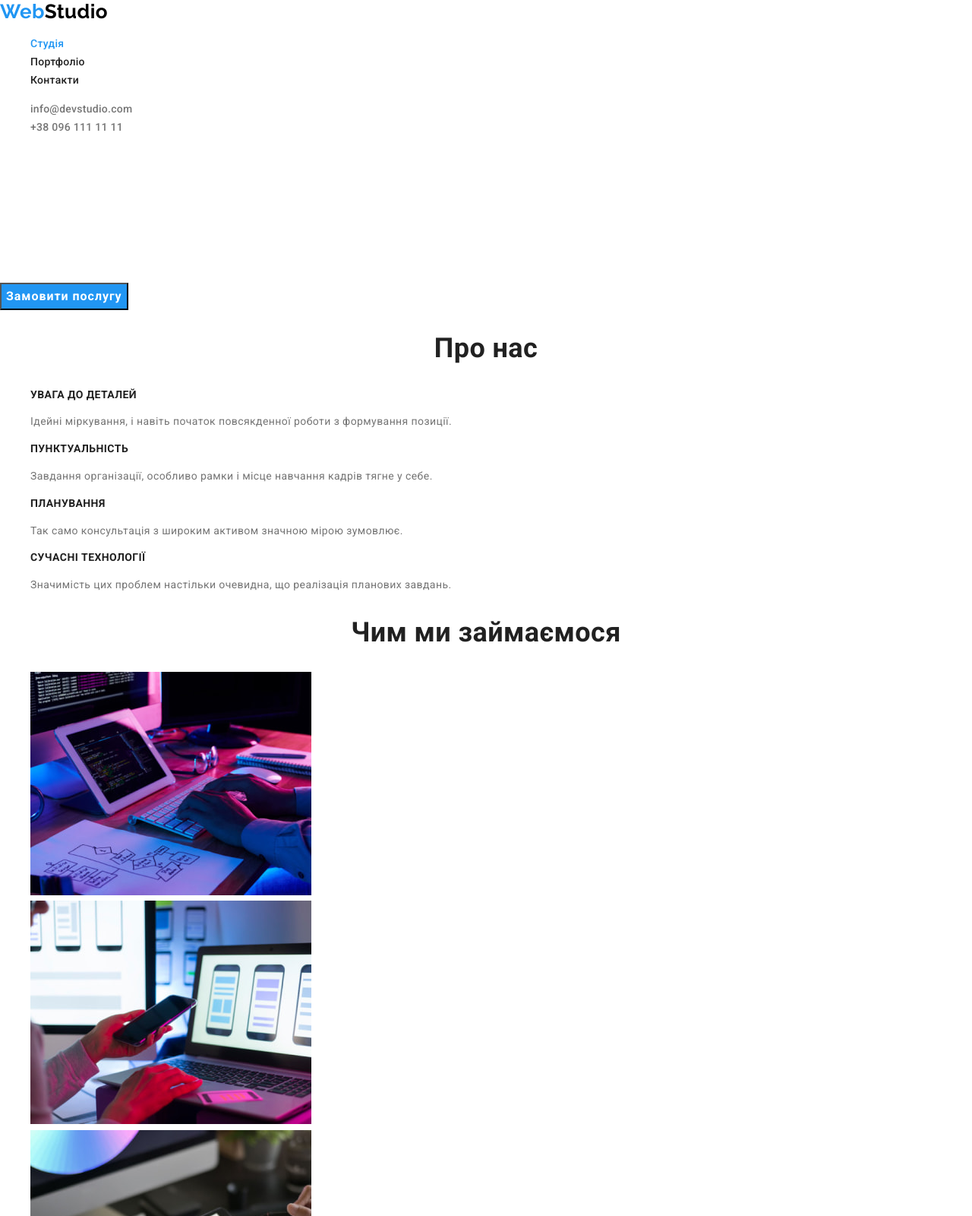
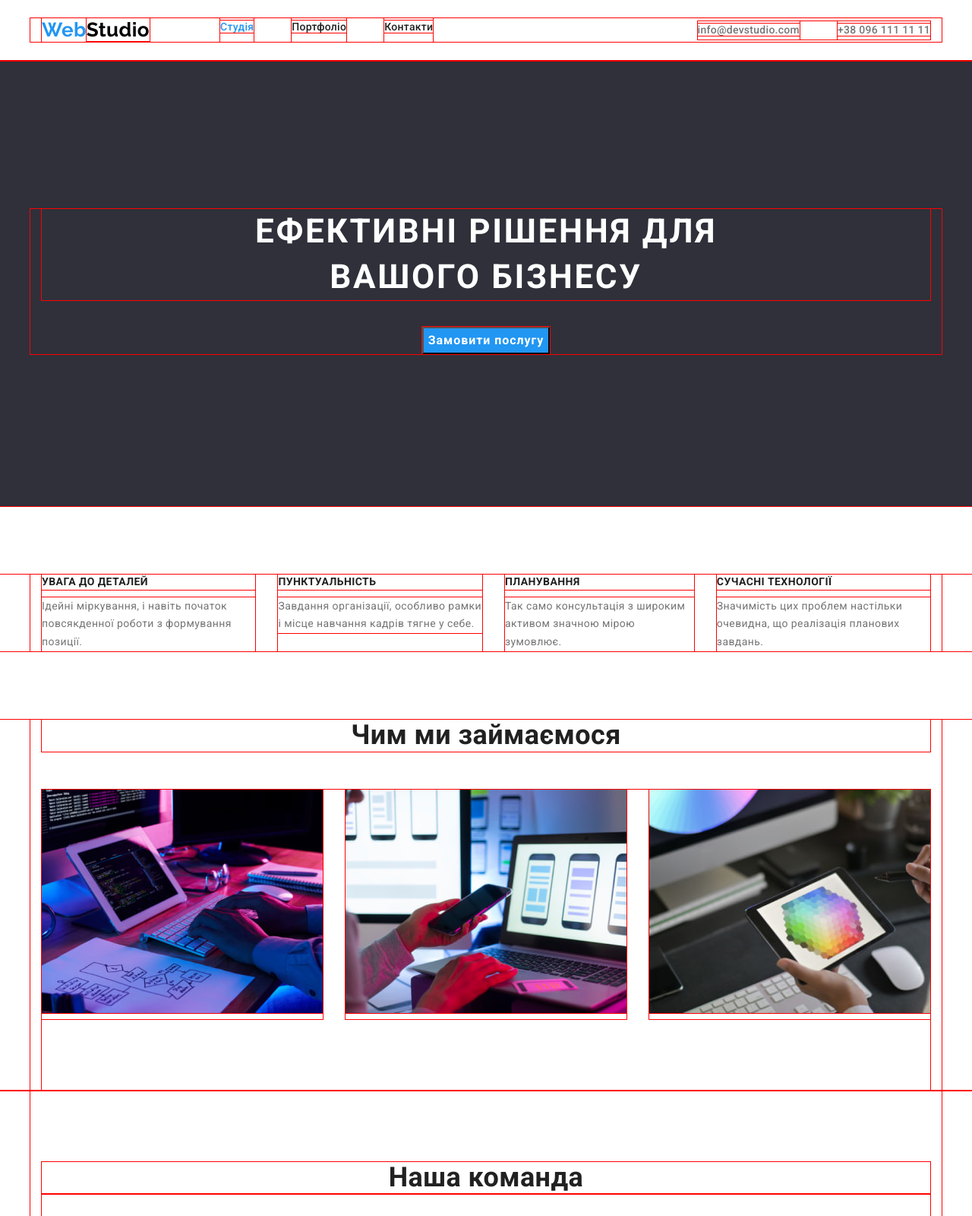
Before and after one commit to VikaKunitskaya/goit-markup-hw-03, a plain HTML site: page index.html in a window 1280 px wide. Shown: the top 1600 px of the page at 76% size. Drawn offline with nearby package versions, Linux system fonts and the light colour scheme.

Commit message:
Add displaystyles

```diff
--- a/css/styles.css
+++ b/css/styles.css
@@ -11,6 +11,10 @@
   --link-color: rgba(255, 255, 255, 0.6);
 }
 
+* {
+  outline: 0.5px solid red;
+}
+
 body {
   font-family: var(--main-font);
   font-size: 14px;
@@ -19,12 +23,37 @@ body {
   letter-spacing: 0.03em;
 }
 
+h1,
+h2,
+h3,
+h4,
+h5,
+h6,
+p,
+ul {
+  margin: 0;
+}
+
 ul {
   list-style: none;
+  padding: 0;
+}
+
+.container {
+  padding: 0 15px;
+  margin: 0 auto;
+  width: 1200px;
 }
 
 .header {
   background-color: var(--primary-bg-color);
+  padding-top: 24px;
+  padding-bottom: 25px;
+}
+
+.header-container{
+  display: flex;
+  align-items: center;
 }
 
 .logo {
@@ -34,11 +63,39 @@ ul {
   line-height: 1.2;
   text-decoration: none;
   color: var(--accent-color);
+
+
 }
 
 .logo-header {
   color: var(--logo-color);
 }
+
+
+.header-contact {
+  display: flex;
+  margin-left: auto;
+}
+.navigation {
+  display: flex;
+}
+
+.nav-list{
+  display: flex;
+  margin-left: 93px;
+}
+
+ .nav-item {
+  margin-right: 50px;
+}
+
+.nav-item:last-child {
+  margin-right: 0;
+}
+/*
+.nav-list .nav-item + .nav-item {
+  margin-left: 50px;
+} */
 
 .nav-link {
   font-weight: 500;
@@ -63,6 +120,15 @@ ul {
   letter-spacing: 0.02em;
   text-decoration: none;
   color: var(--secondary-text-color);
+
+}
+
+.header-contact-item {
+  margin-right: 50px;
+}
+
+  .header-contact-item:last-child {
+  margin-right: 0;
 }
 
 .header-contact-link:hover {
@@ -70,7 +136,9 @@ ul {
 }
 
 .hero {
-  color: var(--secondary-bg-color);
+  background-color: var(--secondary-bg-color);
+  padding-top: 195px;
+  padding-bottom: 200px;
 }
 
 .title {
@@ -81,9 +149,11 @@ ul {
   letter-spacing: 0.06em;
   text-transform: uppercase;
   color: var(--primary-bg-color);
+
 }
 
 .hero-button {
+  display: block;
   color: var(--primary-bg-color);
   background-color: var(--accent-color);
   font-weight: 700;
@@ -91,6 +161,17 @@ ul {
   line-height: 1.88;
   text-align: center;
   letter-spacing: 0.06em;
+  cursor: pointer;
+  margin-top: 35px;
+  margin-left: auto;
+  margin-right: auto;
+
+}
+
+.hero-button:focus,
+.hero-button:hover {
+  color: var(--accent-color);
+  background-color: var(--primary-bg-color);
 }
 
 .section-title {
@@ -101,13 +182,74 @@ ul {
   color: var(--primary-text-color);
 }
 
+.benefits {
+  margin-top: 90px;
+  margin-bottom: 90px;
+}
+
+.hidden {
+  display: none;
+}
+
+.benefits-list {
+  display: flex;
+}
+
+.benefits-item {
+  margin-right: 30px;
+}
+
+.benefits-item:last-child {
+  margin-right: 0;
+}
+
 .benefits-subtitle {
   font-weight: 700;
   line-height: 1.4;
+
+  margin-bottom: 10px;
 }
 
 .benefits-description {
   color: var(--secondary-text-color);
+}
+
+.about-list {
+  display: flex;
+  justify-content: center;
+
+  margin-top: 50px;
+}
+
+.about-item {
+  margin-right: 30px;
+  margin-bottom: 94px;
+}
+
+.about-item:last-child {
+  margin-right: 0px;
+}
+
+.team-container {
+
+  padding-top: 94px;
+}
+
+.team-list {
+  display: flex;
+  justify-content: center;
+
+  padding-top: 50px;
+  padding-bottom: 50px;
+
+}
+
+.team-item {
+  margin-right: 30px;
+}
+
+.team-item:last-child {
+  margin-right:0;
 }
 
 .team-name {
@@ -115,6 +257,9 @@ ul {
   font-size: 16px;
   line-height: 1.19;
   color: var(--primary-text-color);
+
+  margin-top: 30px;
+  margin-bottom: 10px;
 }
 
 .team-position {
--- a/index.html
+++ b/index.html
@@ -22,6 +22,7 @@
   </head>
   <body>
     <header class="header">
+      <div class="container header-container">
         <nav class="navigation">
           <a class="logo" href="./index.html"
             >Web<span class="logo-header">Studio</span></a
@@ -48,17 +49,21 @@
             >
           </li>
         </ul>
+      </div>
     </header>
     <main class="main">
       <section class="hero">
+        <div class="container">
           <h1 class="title">
-          Ефективні рішення <br />
-          для вашого бізнесу
+            Ефективні рішення для <br />
+            вашого бізнесу
           </h1>
           <button class="hero-button" type="button">Замовити послугу</button>
+        </div>
       </section>
       <section class="benefits">
-        <h2 class="section-title">Про нас</h2>
+        <div class="container">
+          <h2 class="section-title hidden">Про нас</h2>
           <ul class="benefits-list">
             <li class="benefits-item">
               <p class="benefits-subtitle">УВАГА ДО ДЕТАЛЕЙ</p>
@@ -70,8 +75,8 @@
             <li class="benefits-item">
               <p class="benefits-subtitle">ПУНКТУАЛЬНІСТЬ</p>
               <p class="benefits-description">
-              Завдання організації, особливо рамки і місце навчання кадрів тягне
-              у себе.
+                Завдання організації, особливо рамки і місце навчання кадрів
+                тягне у себе.
               </p>
             </li>
             <li class="benefits-item">
@@ -83,13 +88,15 @@
             <li class="benefits-item">
               <p class="benefits-subtitle">СУЧАСНІ ТЕХНОЛОГІЇ</p>
               <p class="benefits-description">
-              Значимість цих проблем настільки очевидна, що реалізація планових
-              завдань.
+                Значимість цих проблем настільки очевидна, що реалізація
+                планових завдань.
               </p>
             </li>
           </ul>
+        </div>
       </section>
       <section class="about">
+        <div class="container">
           <h2 class="section-title">Чим ми займаємося</h2>
           <ul class="about-list">
             <li class="about-item">
@@ -117,8 +124,10 @@
               />
             </li>
           </ul>
+        </div>
       </section>
       <section class="team">
+        <div class="container team-container">
           <h2 class="section-title">Наша команда</h2>
           <ul class="team-list">
             <li class="team-item">
@@ -166,10 +175,12 @@
               <p class="team-position">UI Designer</p>
             </li>
           </ul>
+        </div>
       </section>
     </main>
 
     <footer class="footer">
+      <div class="container">
         <a class="logo" href="#">Web<span class="logo-footer">Studio</span></a>
       <address class="address">
         <ul class="address-list">
@@ -188,6 +199,7 @@
           </li>
         </ul>
       </address>
+      </div>
     </footer>
   </body>
 </html>
```
Lines whose indentation alone changed are shown as unchanged.
